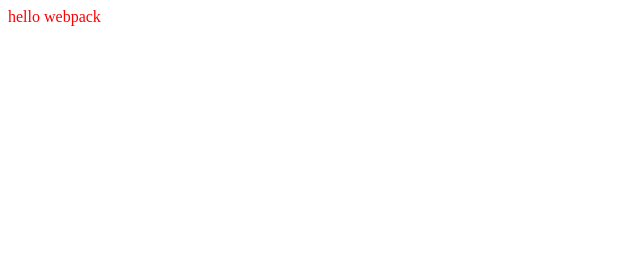
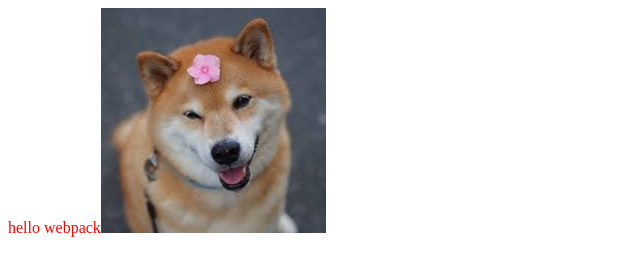
Before and after one commit to AeolusZ/aeolus-self, a website built with webpack: page dist/index.html in a window 1280 px wide. Shown: the whole page, without its empty margins (0-640 px from the left). Built offline with nearby package versions, Linux system fonts and the light colour scheme.

Commit message:
加载处理图片资源管理

```diff
--- a/package.json
+++ b/package.json
@@ -16,6 +16,7 @@
   },
   "devDependencies": {
     "css-loader": "^2.1.1",
+    "file-loader": "^3.0.1",
     "style-loader": "^0.23.1"
   }
 }
--- a/src/index.js
+++ b/src/index.js
@@ -1,9 +1,14 @@
 import _ from 'lodash'
 import './style.css'
+import Dog from './dog.jpg'
 function component() {
   let element = document.createElement('div')
   element.innerHTML = _.join(['hello', 'webpack'], ' ')
   element.classList.add('hello');
+  // 添加图片到 div
+  let myDog = new Image()
+  myDog.src = Dog;
+  element.appendChild(myDog)
   return element
 }
 document.body.appendChild(component())
--- a/src/style.css
+++ b/src/style.css
@@ -1,3 +1,4 @@
 .hello {
-  color: red
+  color: red;
+  /* background: url(./dog.jpg) */
 }
--- a/webpack.config.js
+++ b/webpack.config.js
@@ -7,7 +7,8 @@ module.exports = {
   },
   module: {
     rules: [
-      {test: /\.css$/, use: ['style-loader', 'css-loader']}
+      {test: /\.css$/, use: ['style-loader', 'css-loader']},
+      {test: /\.(png|svg|jpg|gif)$/, use: ['file-loader']}
     ]
   }
 }
```
Also changed, not shown: dist/main.js, src/dog.jpg (added), 1 other file.
